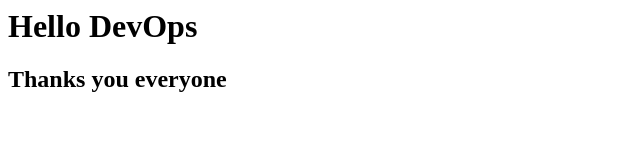
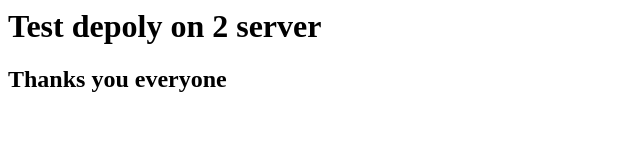
Before and after one commit to hieunt84/ansible-docker, a plain HTML site: page index.html in a window 1280 px wide. Shown: the whole page, without its empty margins (0-640 px from the left). Drawn offline with Linux system fonts and the light colour scheme.

Commit message:
edit code website

```diff
--- a/index.html
+++ b/index.html
@@ -5,7 +5,7 @@
 </header>
 
 <body>
-    <h1>Hello DevOps</h1>
+    <h1>Test depoly on 2 server</h1>
     <h2>Thanks you everyone</h2>
 </body>
 </html>
```
